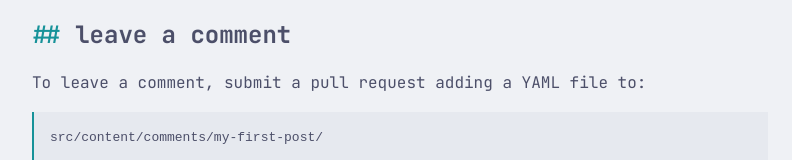
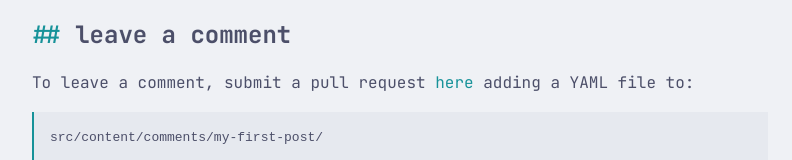
Before and after one commit to trumully/blog, an Astro site: page /blog/posts/my-first-post in a window 1280 px wide. Shown: the part 879-1039 px from the top of the page, without its empty margins (240-1032 px from the left). Built offline with nearby package versions, Linux system fonts and the light colour scheme; Astro itself is replaced by a stand-in of ours.

Commit message:
Add link to repo in how-to comment prompt

```diff
--- a/src/components/Comments.astro
+++ b/src/components/Comments.astro
@@ -26,7 +26,7 @@ const postComments = allComments
 
   <div class="leave-comment">
     <h2>leave a comment</h2>
-    <p>To leave a comment, submit a pull request adding a YAML file to:</p>
+    <p>To leave a comment, submit a pull request <a href="https://github.com/trumully/blog">here</a> adding a YAML file to:</p>
     <pre><code>src/content/comments/{postId}/</code></pre>
     <p>File name: <code>&#123;unix-timestamp&#125;-&#123;your-name&#125;.yaml</code></p>
     <pre><code>---
```
